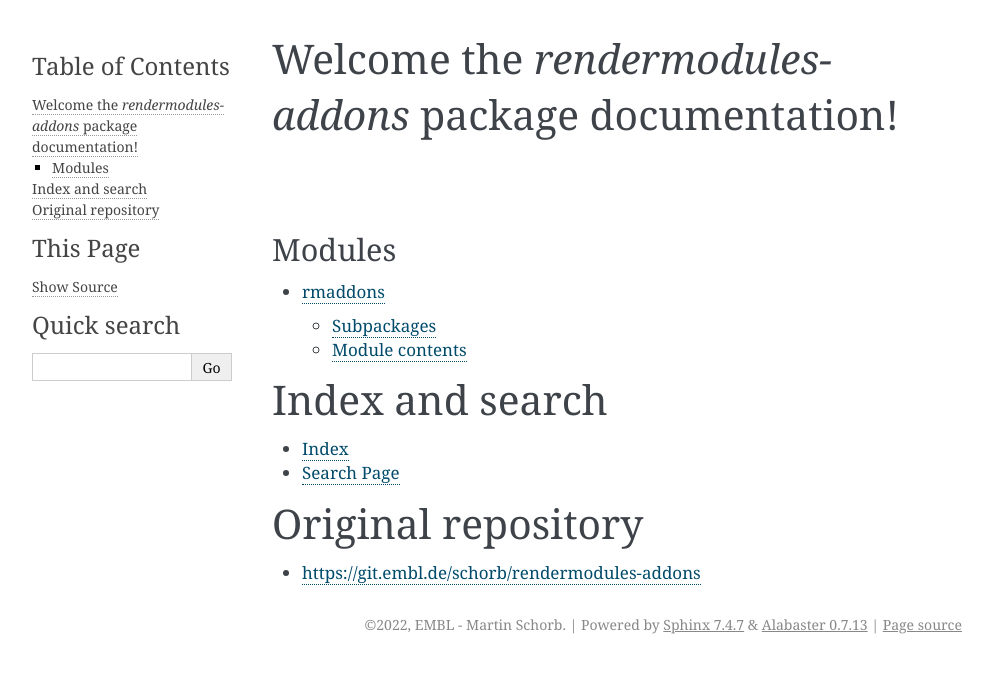
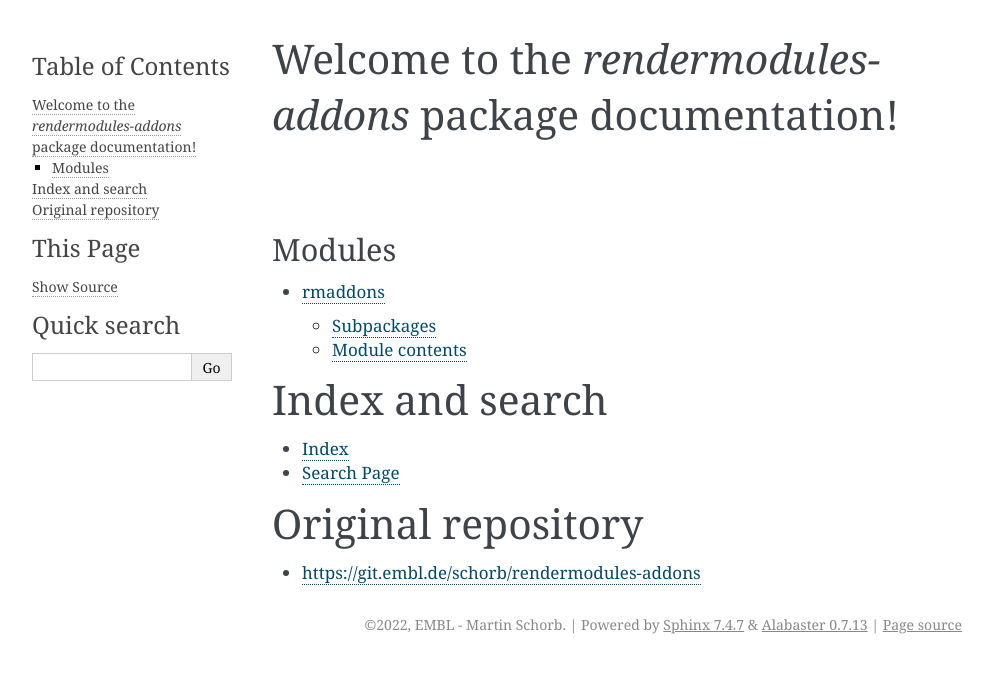
Before and after one commit to martinschorb/rendermodules-addons, a Sphinx documentation site: the page built from docs/index.rst, in a window 1280 px wide. Shown: the top 673 px of the page, without its empty margins (148-1141 px from the left). Built offline with Sphinx 7.4.7, drawn with Linux system fonts in a browser that asks for light colours.

Commit message:
fix docs

```diff
--- a/docs/conf.py
+++ b/docs/conf.py
@@ -70,7 +70,7 @@ intersphinx_mapping = {'marshmallow': ('http://marshmallow.readthedocs.io/en/lat
                        'renderapi' : ('https://render-python.readthedocs.io/en/latest/',None),
                        'asap' : ('https://alleninstitute.github.io/asap-modules/',None),
                        'argschema' : ('https://argschema.readthedocs.io/en/latest/',None),
-                       'sphinx': ('http://www.sphinx-doc.org/en/stable/', None)}
+                       'sphinx': ('https://www.sphinx-doc.org/en/stable/', None)}
 
 sys.path.insert(0, os.path.abspath("../"))
 sys.path.insert(0, os.path.abspath("../rmaddons"))
--- a/docs/index.rst
+++ b/docs/index.rst
@@ -3,7 +3,7 @@
    You can adapt this file completely to your liking, but it should at least
    contain the root `toctree` directive.
 
-Welcome the `rendermodules-addons` package documentation!
+Welcome to the `rendermodules-addons` package documentation!
 =============================================================================
 
 .. toctree::
```
